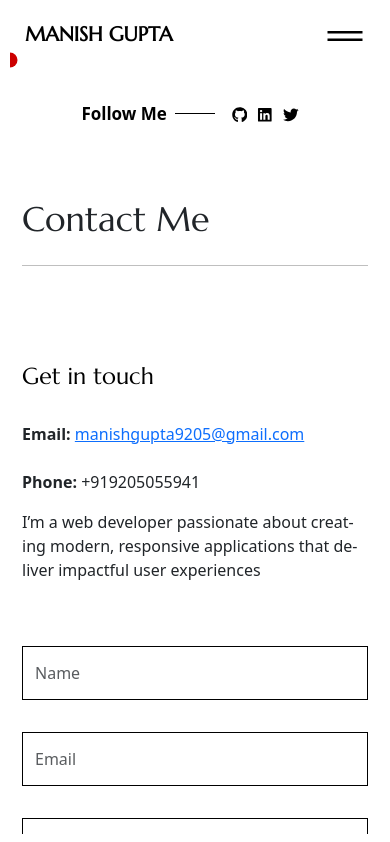
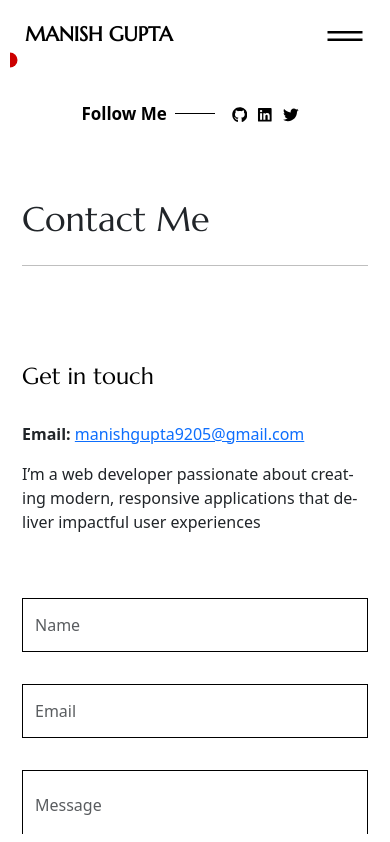
Before and after one commit to MG-9205/My-Portfolio, a React (Vite) app: page /Contact in a window 390 px wide. Shown: the top 842 px of the page. Built offline with nearby package versions, Linux system fonts and the light colour scheme; no server answers.

Commit message:
removing the phone number

```diff
--- a/src/Data.jsx
+++ b/src/Data.jsx
@@ -93,7 +93,6 @@ const dataportfolio = [{
 
 const contactConfig = {
     YOUR_EMAIL: "manishgupta9205@gmail.com",
-    YOUR_FONE: "+919205055941",
     description: "I’m a web developer passionate about creating modern, responsive applications that deliver impactful user experiences",
     YOUR_SERVICE_ID:import.meta.env.VITE_SERVICE_ID,
     YOUR_TEMPLATE_ID: import.meta.env.VITE_TEMPLATE_ID,
--- a/src/Pages/contact/Contact.jsx
+++ b/src/Pages/contact/Contact.jsx
@@ -101,14 +101,6 @@ import { contactConfig } from "../../Data";
                 {contactConfig.YOUR_EMAIL}
               </a>
               <br />
-              <br />
-              {contactConfig.hasOwnProperty("YOUR_FONE") ? (
-                <p>
-                  <strong>Phone:</strong> {contactConfig.YOUR_FONE}
-                </p>
-              ) : (
-                ""
-              )}
             </address>
             <p>{contactConfig.description}</p>
           </Col>
```
